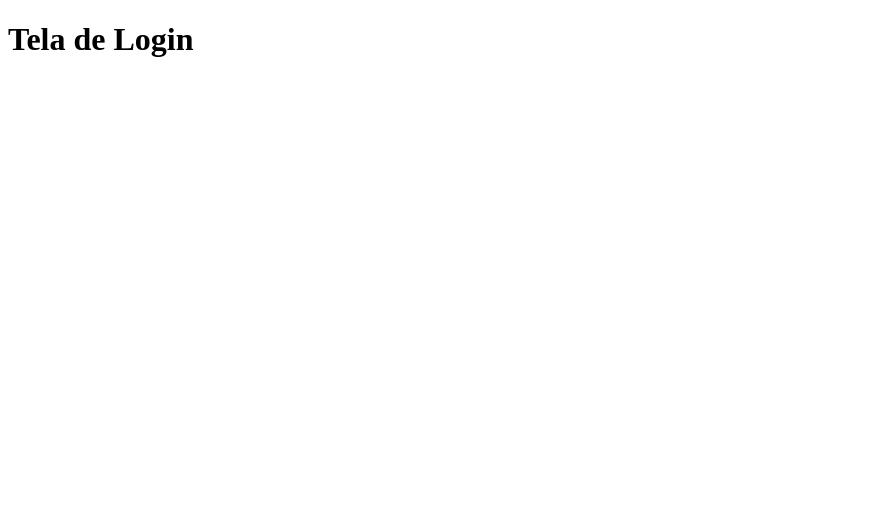
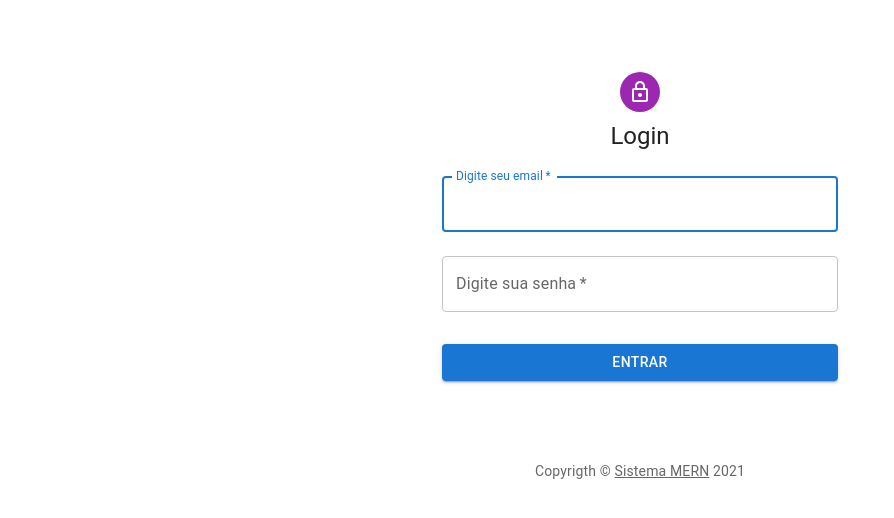
Before and after one commit to eduardolima1994/mern, a React (Create React App) app in the folder client/: page /admin/login in a window 1280 px wide. Shown: the top 518 px of the page, without its empty margins (0-894 px from the left). Built offline with nearby package versions, Linux system fonts and the light colour scheme.

Commit message:
Frontend Login

```diff
--- a/client/src/pages/admin/login/index.js
+++ b/client/src/pages/admin/login/index.js
@@ -1,9 +1,99 @@
-import React from 'react';
+import * as React from 'react';
+import {useState} from 'react';
+import Avatar from '@mui/material/Avatar';
+import Button from '@mui/material/Button';
+import CssBaseline from '@mui/material/CssBaseline';
+import TextField from '@mui/material/TextField';
+import Link from '@mui/material/Link';
+import Box from '@mui/material/Box';
+import LockOutlinedIcon from '@mui/icons-material/LockOutlined';
+import Typography from '@mui/material/Typography';
+import Container from '@mui/material/Container';
+import { createTheme, ThemeProvider } from '@mui/material/styles';
 
-export default function Login(){
-    return(
-        <>
-            <h1>Tela de Login</h1>
-        </>
-    );
+function Copyright(props) {
+  return (
+    <Typography variant="body2" color="text.secondary" align="center" {...props}>
+        {'Copyrigth © '}
+        <Link color="inherit" href="javascript:;">
+            Sistema MERN
+        </Link>
+        {' ' + new Date().getFullYear()}
+    </Typography>
+
+
+  );
 }
+
+const theme = createTheme();
+
+export default function SignIn() {
+
+    const [email,setEmail] = useState('');
+    const [senha,setSenha] = useState('');
+
+    async function handleSubmit(){
+        alert('Autenticar: ' + email);
+    }
+
+  return (
+    <ThemeProvider theme={theme}>
+      <Container component="main" maxWidth="xs">
+        <CssBaseline />
+        <Box
+          sx={{
+            marginTop: 8,
+            display: 'flex',
+            flexDirection: 'column',
+            alignItems: 'center',
+          }}
+        >
+          <Avatar sx={{ m: 1, bgcolor: 'secondary.main' }}>
+            <LockOutlinedIcon />
+          </Avatar>
+          <Typography component="h1" variant="h5">
+            Login
+          </Typography>
+          <Box component="form" noValidate sx={{ mt: 1 }}>
+            <TextField
+              margin="normal"
+              required
+              fullWidth
+              id="email"
+              label="Digite seu email"
+              name="email"
+              autoComplete="email"
+              autoFocus
+              value={email}
+              onChange={(e)=>setEmail(e.target.value)}
+            />
+            <TextField
+              margin="normal"
+              required
+              fullWidth
+              name="password"
+              label="Digite sua senha"
+              type="password"
+              id="password"
+              autoComplete="current-password"
+              value={senha}
+              onChange={(e)=>setSenha(e.target.value)}
+            />
+
+            <Button
+              type="submit"
+              fullWidth
+              variant="contained"
+              sx={{ mt: 3, mb: 2 }}
+              onClick={handleSubmit}
+            >
+              ENTRAR
+            </Button>
+
+          </Box>
+        </Box>
+        <Copyright sx={{ mt: 8, mb: 4 }} />
+      </Container>
+    </ThemeProvider>
+  );
+}
```
